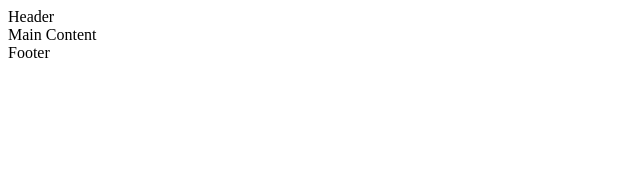
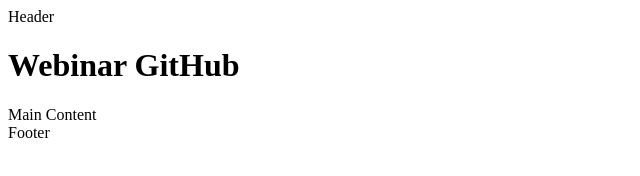
Before and after one commit to TetianaZakharova/webinar, a plain HTML site: page index.html in a window 1280 px wide. Shown: the whole page, without its empty margins (0-640 px from the left). Drawn offline with Linux system fonts and the light colour scheme.

Commit message:
1-header

```diff
--- a/index.html
+++ b/index.html
@@ -3,11 +3,14 @@
 <head>
     <meta charset="UTF-8">
     <meta name="viewport" content="width=device-width, initial-scale=1.0">
-    <title>Webinar</title>
+    <title>Webinar GitHub</title>
 </head>
 <body>
     <header>Header</header>
-    <main>Main Content</main>
+    <main>
+        <h1>Webinar GitHub</h1>
+        Main Content
+    </main>
     <footer>Footer</footer>
 
 </body>
```
